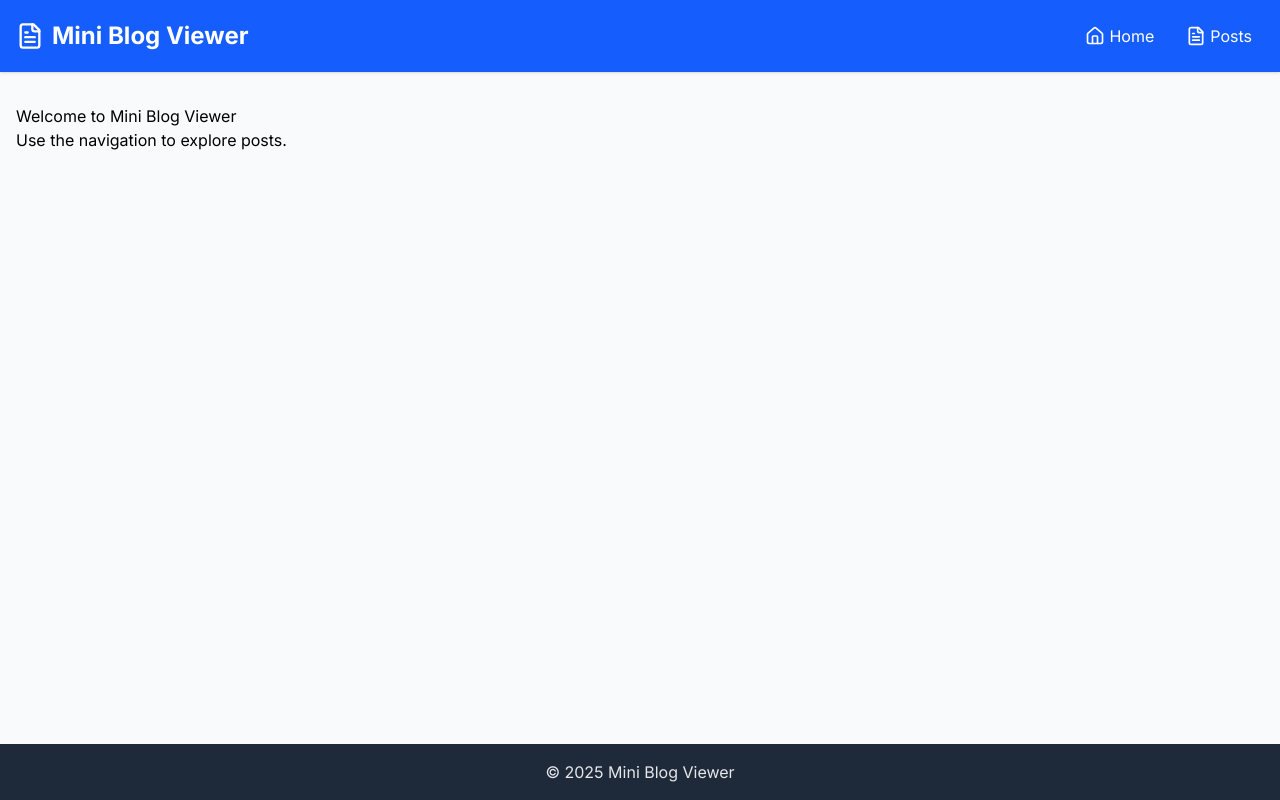
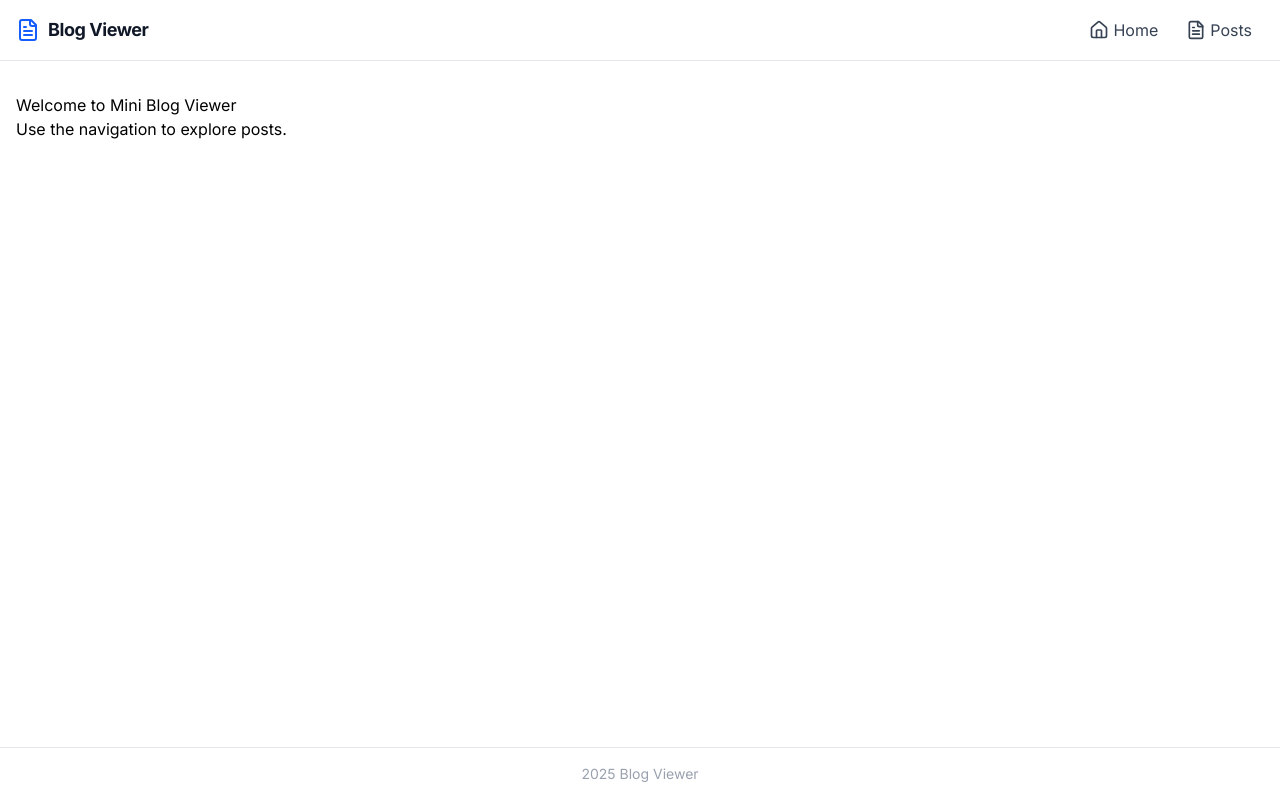
Before and after one commit to kushal18-codes/mini-blog-viewer, a React (Vite) app: page / in a window 1280 px wide. Built offline with nearby package versions, Linux system fonts and the light colour scheme.

Commit message:
feat(layout): update layout styles for improved aesthetics
- change background color to white
- adjust header and footer styles for better visibility

```diff
--- a/src/components/layout.tsx
+++ b/src/components/layout.tsx
@@ -9,24 +9,26 @@ export default function Layout({
 }: Readonly<{ children: ReactNode }>) {
   return (
     <div
-      className="flex min-h-screen flex-col bg-gray-50 font-sans"
+      className="flex min-h-screen flex-col bg-white font-sans"
       style={{ fontFamily: 'Inter, sans-serif' }}
     >
-      <header className="bg-blue-600 py-4 text-white shadow">
+      <header className="border-gray-200 border-b bg-white py-3">
         <div className="container mx-auto flex items-center justify-between px-4">
           <div className="flex items-center gap-2">
-            <FileText className="h-7 w-7" />
-            <h1 className="font-bold text-2xl">Mini Blog Viewer</h1>
+            <FileText className="h-6 w-6 text-blue-600" />
+            <span className="font-semibold text-gray-900 text-lg tracking-tight">
+              Blog Viewer
+            </span>
           </div>
-          <nav className="flex gap-2">
+          <nav className="flex gap-1">
             <Link
-              className="flex items-center gap-1 rounded px-3 py-2 transition hover:bg-blue-700"
+              className="flex items-center gap-1 rounded px-3 py-1.5 text-gray-700 transition hover:bg-gray-100 hover:text-blue-600"
               to="/"
             >
               <HomeIcon className="h-5 w-5" /> Home
             </Link>
             <Link
-              className="flex items-center gap-1 rounded px-3 py-2 transition hover:bg-blue-700"
+              className="flex items-center gap-1 rounded px-3 py-1.5 text-gray-700 transition hover:bg-gray-100 hover:text-blue-600"
               to="/posts"
             >
               <FileText className="h-5 w-5" /> Posts
@@ -35,8 +37,8 @@ export default function Layout({
         </div>
       </header>
       <main className="container mx-auto flex-1 px-4 py-8">{children}</main>
-      <footer className="mt-8 bg-gray-800 py-4 text-center text-gray-200">
-        &copy; {new Date().getFullYear()} Mini Blog Viewer
+      <footer className="mt-8 border-gray-200 border-t bg-white py-4 text-center text-gray-400 text-sm">
+        {new Date().getFullYear()} Blog Viewer
       </footer>
     </div>
   );
```
